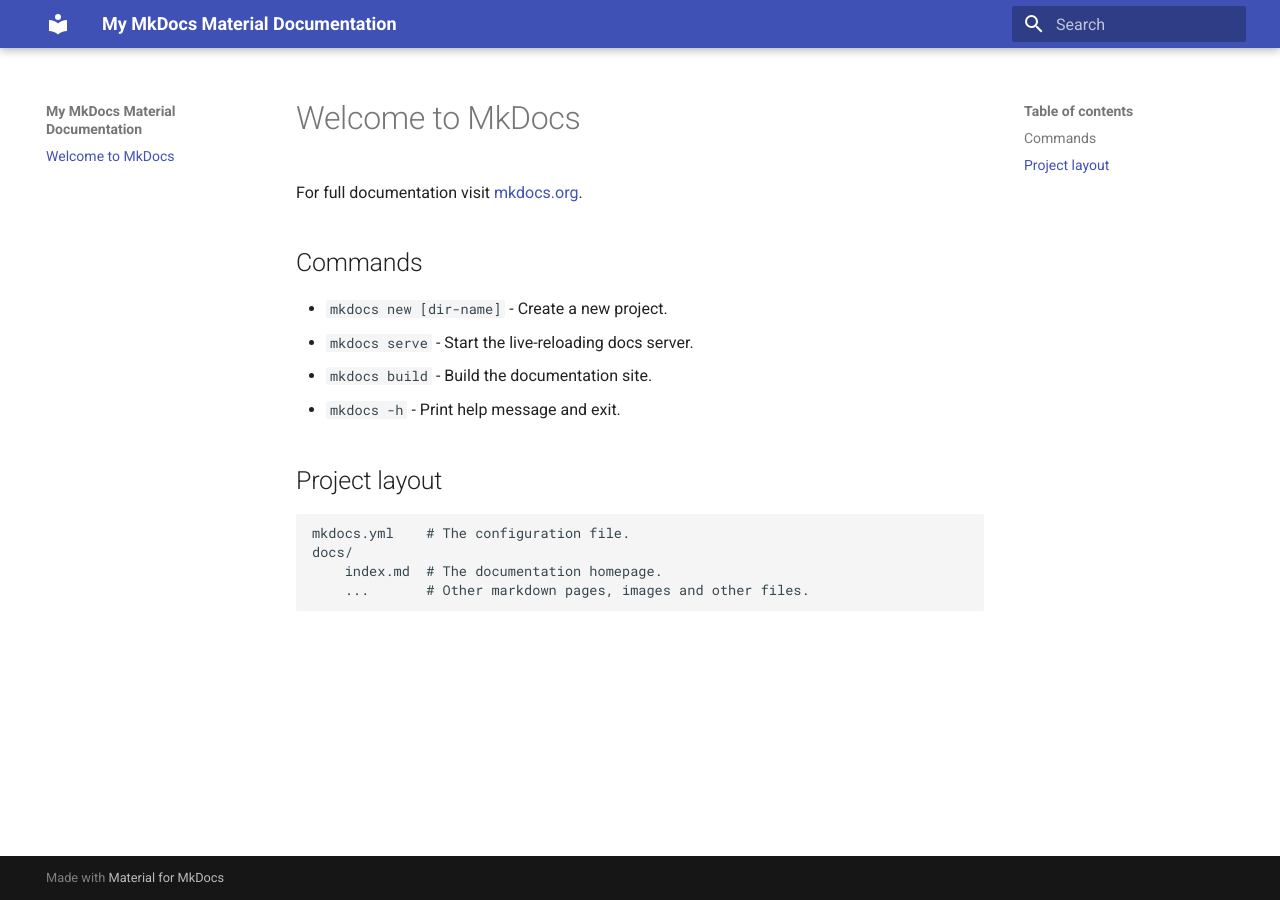
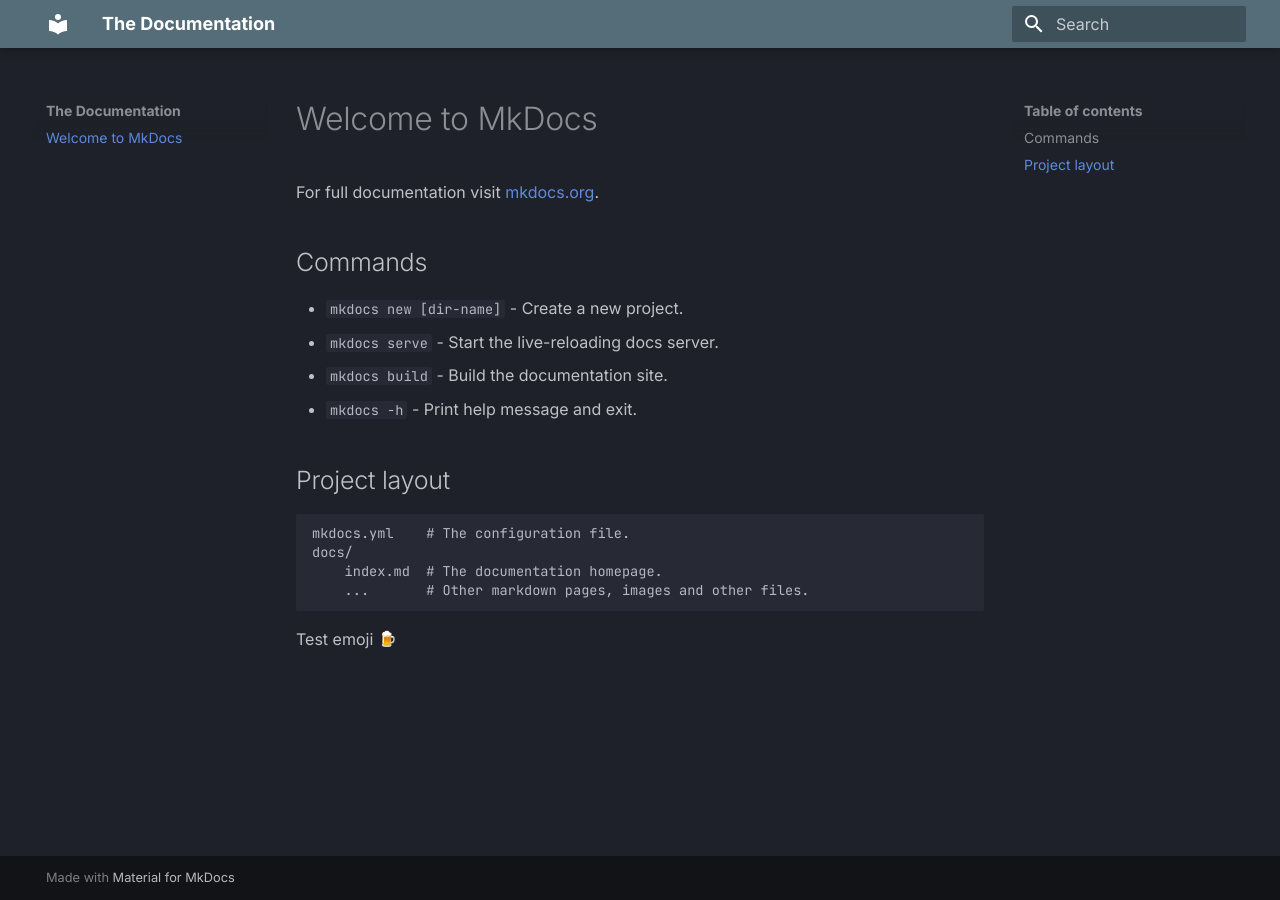
Before and after one commit to emik11/TheDocumentation, an MkDocs documentation site: the page built from docs/index.md, in a window 1280 px wide. Built offline with MkDocs 1.6.1 and Material for MkDocs 9.7.7, drawn with Linux system fonts in a browser that asks for light colours; emoji names are drawn with the system emoji font.

Commit message:
Customization

```diff
--- a/docs/index.md
+++ b/docs/index.md
@@ -15,3 +15,5 @@
     docs/
         index.md  # The documentation homepage.
         ...       # Other markdown pages, images and other files.
+
+Test emoji :beer:
--- a/mkdocs.yml
+++ b/mkdocs.yml
@@ -1,4 +1,15 @@
-site_name: My MkDocs Material Documentation
-site_url: https://sitename.example
+site_name: The Documentation
 theme:
+  font:
+    text: Inter
+    code: JetBrains Mono
   name: material
+  palette:
+    scheme: slate
+    primary: blue grey
+
+markdown_extensions:
+  - attr_list
+  - pymdownx.emoji:
+      emoji_index: !!python/name:material.extensions.emoji.twemoji
+      emoji_generator: !!python/name:material.extensions.emoji.to_svg
```
